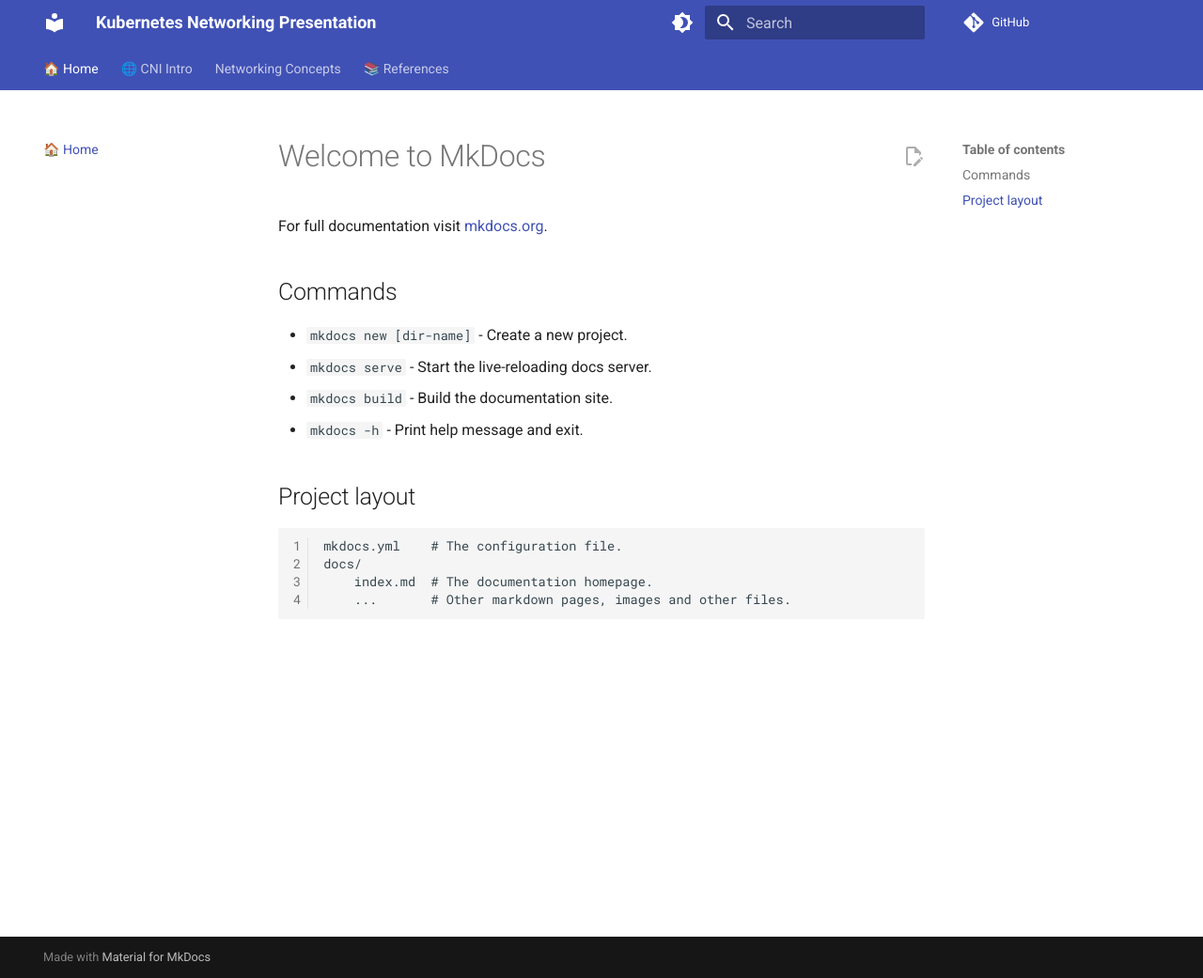
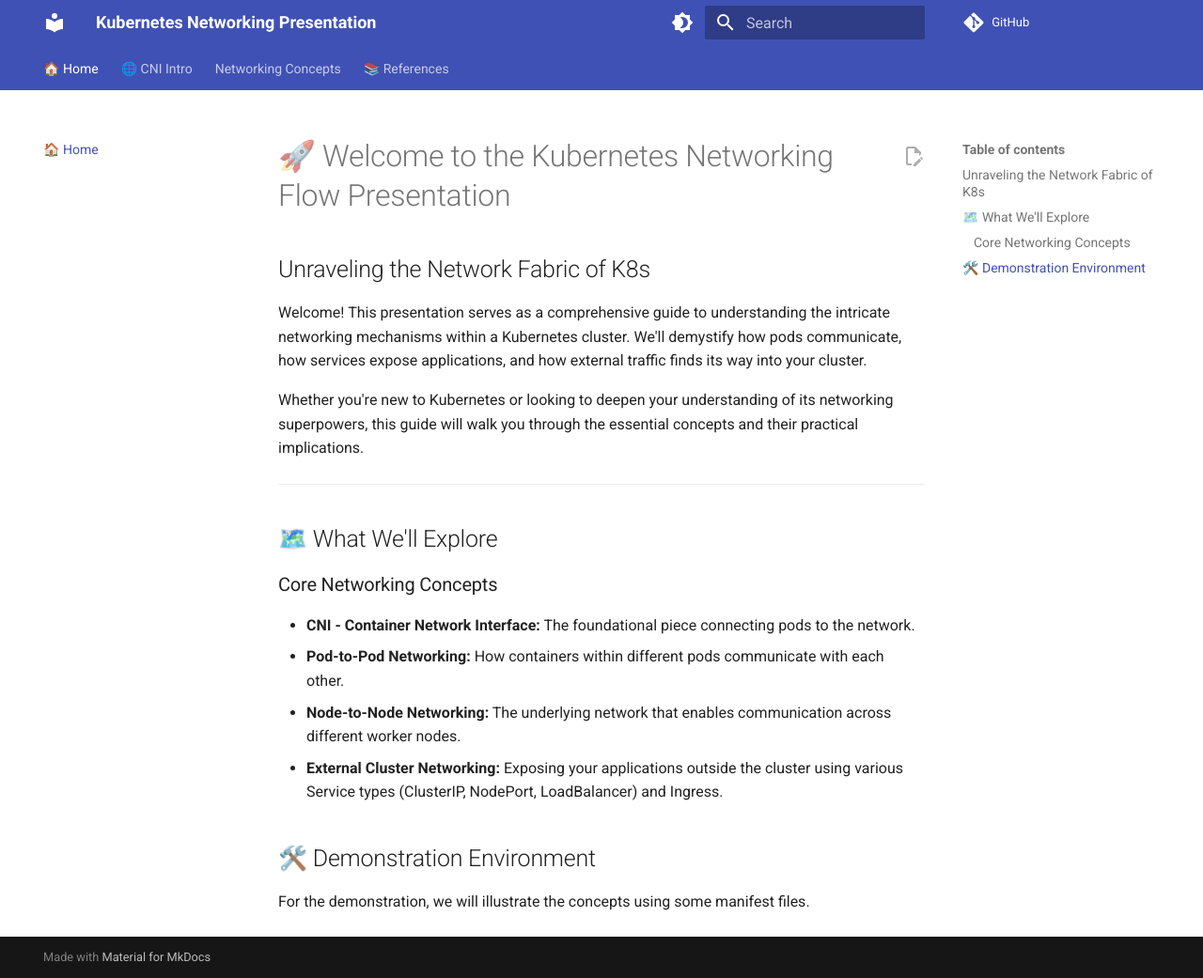
Before and after one commit to Nkwenti-Severian-Ndongtsop/k8s-networking-presentation, an MkDocs documentation site: the page built from docs/index.md, in a window 1280 px wide and 1041 px high. Shown: the whole window at 94% size. Built offline with MkDocs 1.6.1 and Material for MkDocs 9.7.7, drawn with Linux system fonts in a browser that asks for light colours; comment, search, counter and statistics services are not loaded.

Commit message:
Revise introduction and core concepts in Kubernetes Networking documentation

```diff
--- a/docs/index.md
+++ b/docs/index.md
@@ -1,17 +1,21 @@
-# Welcome to MkDocs
+# 🚀 Welcome to the Kubernetes Networking Flow Presentation
 
-For full documentation visit [mkdocs.org](https://www.mkdocs.org).
+## Unraveling the Network Fabric of K8s
 
-## Commands
+Welcome! This presentation serves as a comprehensive guide to understanding the intricate networking mechanisms within a Kubernetes cluster. We'll demystify how pods communicate, how services expose applications, and how external traffic finds its way into your cluster.
 
-* `mkdocs new [dir-name]` - Create a new project.
-* `mkdocs serve` - Start the live-reloading docs server.
-* `mkdocs build` - Build the documentation site.
-* `mkdocs -h` - Print help message and exit.
+Whether you're new to Kubernetes or looking to deepen your understanding of its networking superpowers, this guide will walk you through the essential concepts and their practical implications.
 
-## Project layout
+---
 
-    mkdocs.yml    # The configuration file.
-    docs/
-        index.md  # The documentation homepage.
-        ...       # Other markdown pages, images and other files.
+## 🗺️ What We'll Explore
+
+### Core Networking Concepts
+* **CNI - Container Network Interface:** The foundational piece connecting pods to the network.
+* **Pod-to-Pod Networking:** How containers within different pods communicate with each other.
+* **Node-to-Node Networking:** The underlying network that enables communication across different worker nodes.
+* **External Cluster Networking:** Exposing your applications outside the cluster using various Service types (ClusterIP, NodePort, LoadBalancer) and Ingress.
+
+## 🛠️ Demonstration Environment
+
+For the demonstration, we will illustrate the concepts using some manifest files.
```
